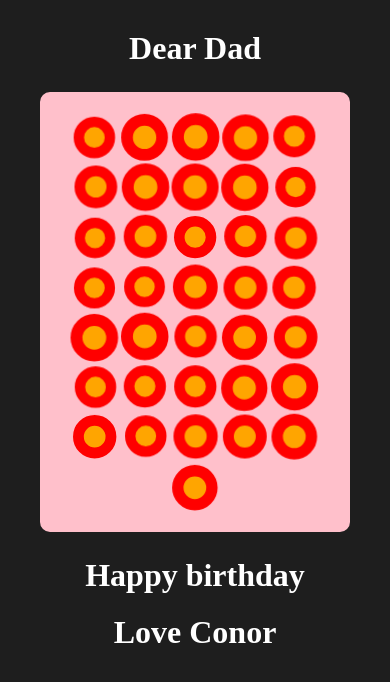
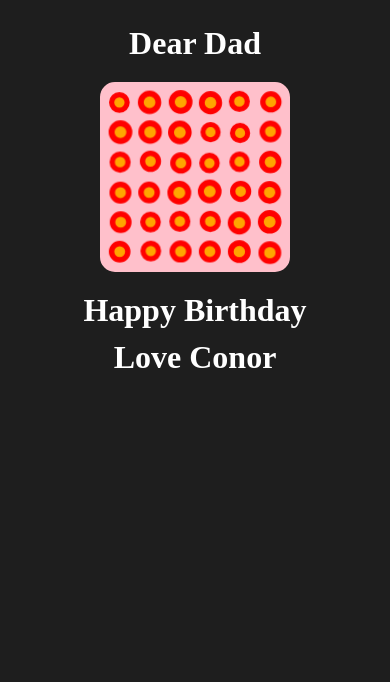
Before and after one commit to conorbergin/birthday-card, a plain HTML site: page dad-birthday-2025.html in a window 390 px wide. Drawn offline with Linux system fonts and the light colour scheme.

Commit message:
iphone compat

```diff
--- a/dad-birthday-2025.html
+++ b/dad-birthday-2025.html
@@ -8,6 +8,7 @@
     <style>
         body {
             user-select:none;
+            touch-action: none;
             display: flex;
             flex-direction: column;
             justify-content: center;
@@ -21,27 +22,29 @@
         p {
             font-size: xx-large;
             font-weight: bold;
-            margin:10px;
+            margin:5px;
         }
 
         .container {
             touch-action:none;
-            padding:15px 10px;
-            display: flex;
-            flex-wrap:wrap;
+            /* padding:15px 10px; */
+            /* display: flex; */
+            /* flex-wrap:wrap; */
+            display:grid;
+            grid-template-columns: repeat(6,20px);
             gap: 10px;
             justify-content: center;
             align-content: center;
             background-color: pink;
             border:solid pink 10px;
-            border-radius: 10px;
-            margin: 15px 40px;
+            border-radius: 15px;
+            margin: 15px 80px;
         }
 
         .candle {
-            width: 20px;
-            height: 20px;
-            border: solid red 10px;
+            width: 10px;
+            height: 10px;
+            border: solid red 5px;
             background-color: orange;
             border-radius: 50%;
             transition: width 0.1s, height 0.1s, transform 0.1s;
@@ -53,7 +56,7 @@
         .square {
             width: 4px;
             height: 4px;
-            border: solid white 18px;
+            border: solid white 8px;
             border-radius:50%;
             background-color: black;
             place-self: center;
@@ -71,7 +74,7 @@
 <body>
     <p>Dear Dad</p>
     <div class="container" id="candleContainer"></div>
-    <p>Happy birthday</p>
+    <p>Happy Birthday</p>
     <p>Love Conor</p>
     <script>
         let pointerDown = false;
@@ -89,7 +92,7 @@
         function drawCandles() {
             const container = document.getElementById('candleContainer');
             container.innerHTML = '';
-            container.style.gridTemplateColumns = `repeat(${Math.min(10,Math.ceil(Math.sqrt(n)))}, 50px)`;
+            // container.style.gridTemplateColumns = `repeat(${Math.min(10,Math.ceil(Math.sqrt(n)))}, 50px)`;
             // container.style.gridTemplateRows = `repeat(auto-fill, 60px)`;
             for (let i = 0; i < n; i++) {
                 const candle = document.createElement('div');
```
